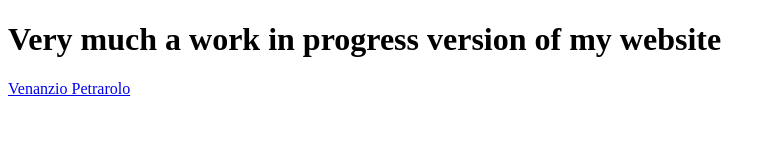
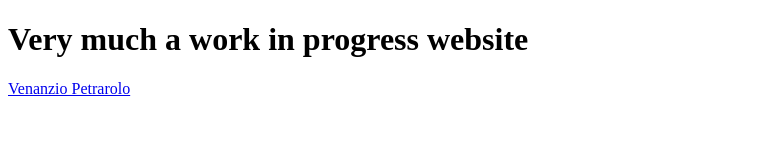
Before and after one commit to Petrarolo/venanz.io, a plain HTML site: page index.html in a window 1280 px wide. Shown: the whole page, without its empty margins (0-776 px from the left). Drawn offline with Linux system fonts and the light colour scheme.

Commit message:
Update index.html

```diff
--- a/index.html
+++ b/index.html
@@ -8,7 +8,7 @@
   </head>
   <body>
     <!-- The body contains the actual content -->
-    <h1> Very much a work in progress version of my website </h1>
+    <h1> Very much a work in progress website </h1>
 
     <div class="LI-profile-badge"  data-version="v1" data-size="medium" data-locale="en_US" data-type="vertical" data-theme="dark" data-vanity="venanzio"><a class="LI-simple-link" href='https://za.linkedin.com/in/venanzio?trk=profile-badge'>Venanzio Petrarolo</a></div>
   </body>
```
